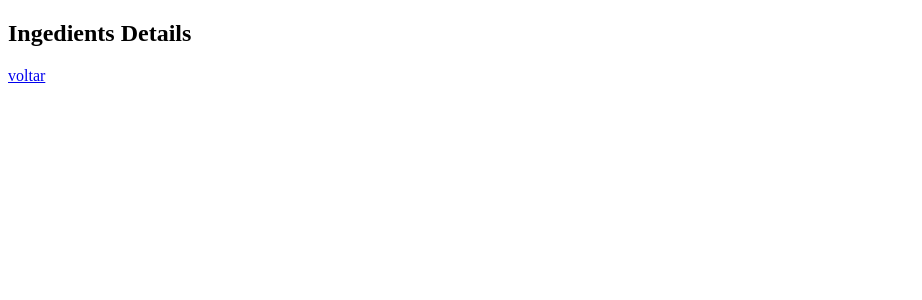
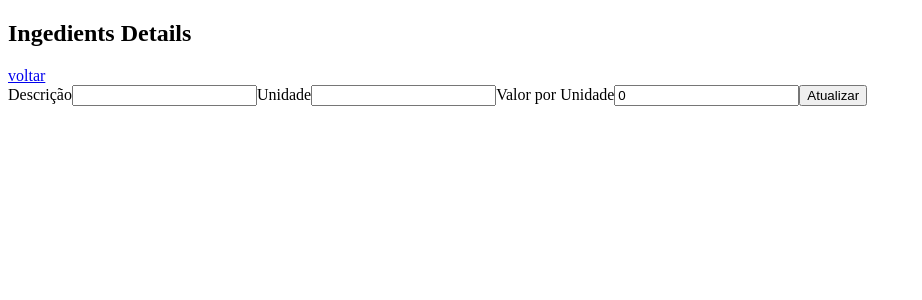
Before and after one commit to thiagoelias99/PizzaHub-FrontEnd-React, a React (Create React App) app: page /ingredients/1 in a window 1280 px wide. Shown: the top 300 px of the page, without its empty margins (0-922 px from the left). Built offline with nearby package versions, Linux system fonts and the light colour scheme; no server answers.

Commit message:
feat: added update function

```diff
--- a/src/pages/ingredients/IngredientsDetails.tsx
+++ b/src/pages/ingredients/IngredientsDetails.tsx
@@ -2,6 +2,8 @@ import { useParams } from "react-router-dom";
 import { Link } from "react-router-dom";
 import { useFetch } from "../../hooks/useFetch";
 import { IIngredient } from "../../models/IIngredient";
+import { useEffect, useState } from "react";
+import { WebClient as api } from "../../services/webclient/axiosConfig";
 
 const route = "ingredients";
 
@@ -9,15 +11,42 @@ export function IngredientsDetails() {
     const { id } = useParams();
     const { data: ingredient } = useFetch<IIngredient | null>(`${route}/${id}`);
 
+    const [description, setDescription] = useState("");
+    const [valuePerUnit, setValuePerUnit] = useState(0);
+    const [unit, setUnit] = useState("");
+
+    useEffect(() => {
+        setDescription(ingredient?.description || "");
+        setValuePerUnit(ingredient?.valuePerUnit || 0);
+        setUnit(ingredient?.unit || "");
+
+    }, [ingredient]);
+
+    async function handleForm(event: React.FormEvent) {
+        event.preventDefault();
+        await api().put(`${route}/${id}`, {
+            description,
+            unit,
+            valuePerUnit: Number(valuePerUnit),
+        });
+    }
+
+
     return (
         <>
             <h2>Ingedients Details</h2>
             <Link to={"/ingredients"}>
                 voltar
             </Link>
-            <h4>{ingredient?.description}</h4>
-            <p>{ingredient?.valuePerUnit}</p>
-            <p>{ingredient?.unit}</p>
+            <form onSubmit={handleForm}>
+                <label>Descrição</label>
+                <input type="text" value={description} onChange={(e) => setDescription(e.target.value)} />
+                <label>Unidade</label>
+                <input type="text" value={unit} onChange={(e) => setUnit(e.target.value)} />
+                <label>Valor por Unidade</label>
+                <input type="text" value={valuePerUnit} onChange={(e) => setValuePerUnit(Number(e.target.value))} />
+                <input type="submit" value="Atualizar" />
+            </form>
         </>
     );
 }
```
